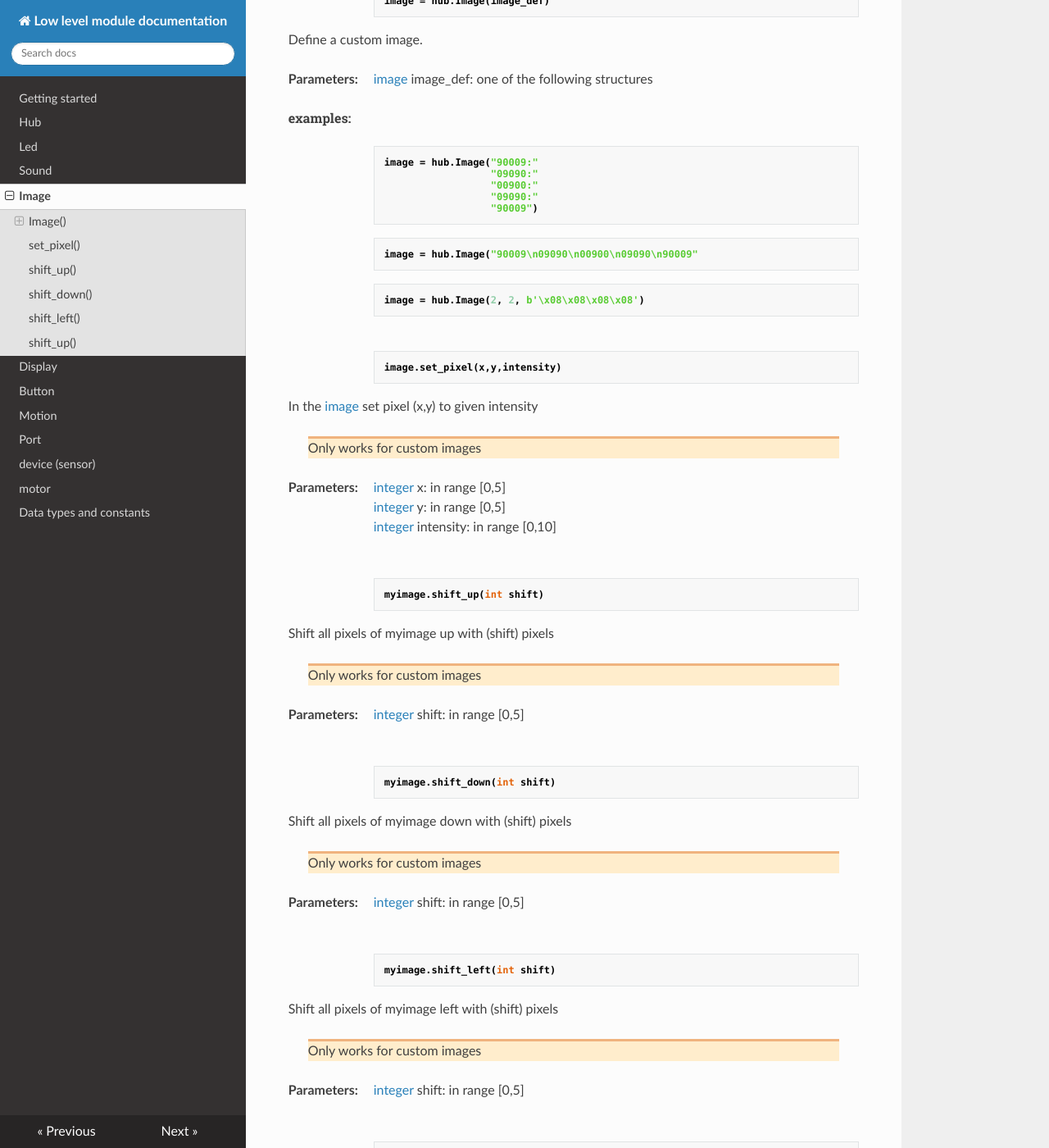
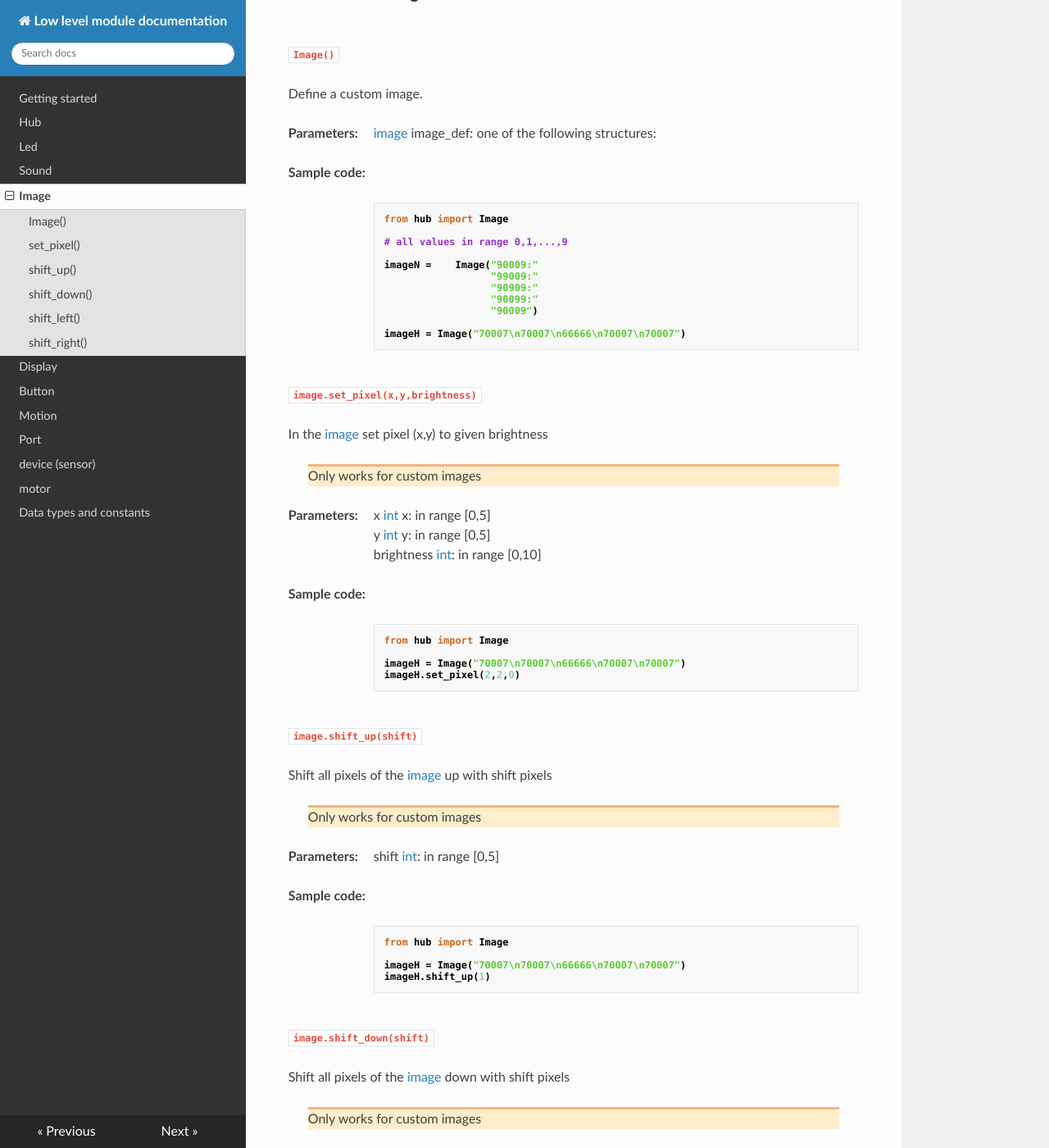
Before and after one commit to NStrijbosch/hub-module-notes, an MkDocs documentation site: the page built from docs/image.md, in a window 1280 px wide and 1400 px high, scrolled down 200 px. Shown: the whole window at 82% size. Built offline with MkDocs 1.6.1, drawn with Linux system fonts in a browser that asks for light colours; nearby versions of some CDN libraries; some of the changed text lies outside the part shown.

Commit message:
Update image.md

````diff
--- a/docs/image.md
+++ b/docs/image.md
@@ -1,114 +1,143 @@
-# Make Image
+The Image class controls allows to make images to be displayed on the screen of the hub. It can be used via `hub.Image`
+
+# Make an Image
 
 ## Image()
 
-``` python
-image = hub.Image(image_def)
-```
+`Image()`
 
 Define a custom image.
 
 __Parameters:__
 
-*  [image](data_types.md#image) image_def: one of the following structures
+*  [image](data_types.md#image) image_def: one of the following structures:
 
-### examples:
+__Sample code:__
 
 ``` python
-image = hub.Image("90009:"
-                  "09090:"
-                  "00900:"
-                  "09090:"
+from hub import Image
+
+# all values in range 0,1,...,9
+
+imageN =    Image("90009:"
+                  "99009:"
+                  "90909:"
+                  "90099:"
                   "90009")
-```
 
-``` python
-image = hub.Image("90009\n09090\n00900\n09090\n90009"
-```
-
-``` python
-image = hub.Image(2, 2, b'\x08\x08\x08\x08')
+imageH = Image("70007\n70007\n66666\n70007\n70007")
 ```
 
 ## set_pixel()
 
-``` python
-image.set_pixel(x,y,intensity)
-```
+`image.set_pixel(x,y,brightness)`
 
-In the [image](data_types.md#image) set pixel (x,y) to given intensity
+In the [image](data_types.md#image) set pixel (x,y) to given brightness
 
 > Only works for custom images
 
 __Parameters:__
 
-*  [integer](data_types.md#integer) x: in range [0,5]
-*  [integer](data_types.md#integer) y: in range [0,5]
-*  [integer](data_types.md#integer) intensity:  in range [0,10]
+*  x [int](data_types.md#int) x: in range [0,5]
+*  y [int](data_types.md#int) y: in range [0,5]
+*  brightness [int](data_types.md#int):  in range [0,10]
+
+__Sample code:__
+
+``` python
+from hub import Image
+
+imageH = Image("70007\n70007\n66666\n70007\n70007")
+imageH.set_pixel(2,2,0)
+```
 
 ## shift_up()
 
-``` python
-myimage.shift_up(int shift)
-```
+`image.shift_up(shift)`
 
-Shift all pixels of myimage up with (shift) pixels
+Shift all pixels of the [image](data_types.md#image) up with shift pixels
 
 > Only works for custom images
 
 __Parameters:__
 
-*  [integer](data_types.md#integer) shift: in range [0,5]
+*  shift [int](data_types.md#int): in range [0,5]
+
+__Sample code:__
+
+``` python
+from hub import Image
+
+imageH = Image("70007\n70007\n66666\n70007\n70007")
+imageH.shift_up(1)
+```
 
 ## shift_down()
 
-``` python
-myimage.shift_down(int shift)
-```
+`image.shift_down(shift)`
 
-Shift all pixels of myimage down with (shift) pixels
+Shift all pixels of the [image](data_types.md#image) down with shift pixels
 
 > Only works for custom images
 
 __Parameters:__
 
-*  [integer](data_types.md#integer) shift: in range [0,5]
+*  shift [int](data_types.md#int): in range [0,5]
+
+__Sample code:__
+
+``` python
+from hub import Image
+
+imageH = Image("70007\n70007\n66666\n70007\n70007")
+imageH.shift_down(1)
+```
 
 ## shift_left()
 
-``` python
-myimage.shift_left(int shift)
-```
+`image.shift_left(shift)`
 
-Shift all pixels of myimage left with (shift) pixels
+Shift all pixels of the [image](data_types.md#image) left with shift pixels
 
 > Only works for custom images
 
 __Parameters:__
 
-*  [integer](data_types.md#integer) shift: in range [0,5]
+*  shift [int](data_types.md#int): in range [0,5]
 
-## shift_up()
+__Sample code:__
 
 ``` python
-myimage.shift_right(int shift)
+from hub import Image
+
+imageH = Image("70007\n70007\n66666\n70007\n70007")
+imageH.shift_left(1)
 ```
+## shift_right()
 
-Shift all pixels of myimage right with (shift) pixels
+`image.shift_right(shift)`
+
+Shift all pixels of the [image](data_types.md#image) right with shift pixels
 
 > Only works for custom images
 
 __Parameters:__
 
-*  [integer](data_types.md#integer) shift: in range [0,5]
+*  shift [int](data_types.md#int): in range [0,5]
 
+__Sample code:__
+
+``` python
+from hub import Image
+
+imageH = Image("70007\n70007\n66666\n70007\n70007")
+imageH.shift_right(1)
+```
 # Image info
 
 ## width()
 
-``` python
-image.width()
-```
+`image.width()`
 
 Get width of [image](data_types.md#image).
 
@@ -116,11 +145,21 @@
 
 *  [integer](data_types.md#integer) width.
 
-## height()
+__Sample code:__
 
 ``` python
-image.height()
+from hub import Image
+
+imageH = Image("70007\n70007\n66666\n70007\n70007")
+print("Width: " + str(imageH.width()))
 ```
+
+```
+>>> Width: 5
+```
+## Height()
+
+`image.height()`
 
 Get height of [image](data_types.md#image).
 
@@ -128,14 +167,43 @@
 
 *  [integer](data_types.md#integer) height.
 
+__Sample code:__
+
+``` python
+from hub import Image
+
+imageH = Image("70007\n70007\n66666\n70007\n70007")
+print("Height: " + str(imageH.height()))
+```
+
+```
+>>> Height: 5
+```
+
 ## get_pixel()
 
-``` python
-image.get_pixel(x,y)
-```
+`image.get_pixel(x,y)`
 
-Get intensity of pixel (x,y) in [image](data_types.md#image).
+Get brightness of pixel (x,y).
+
+__Parameters:__
+
+*  x [int](data_types.md#int): x coordinate
+*  y [int](data_types.md#int): y coordinate
 
 __Returns:__
 
-*  [integer](data_types.md#integer) itensity.
+*  [int](data_types.md#int) brightness
+
+__Sample code:__
+
+``` python
+from hub import Image
+
+imageH = Image("70007\n70007\n66666\n70007\n70007")
+print("Brightness pixel (2,2): " + str(imageH.get_pixel(2,2)))
+```
+
+```
+>>> Brightness pixel (2,2): 6
+```
````
